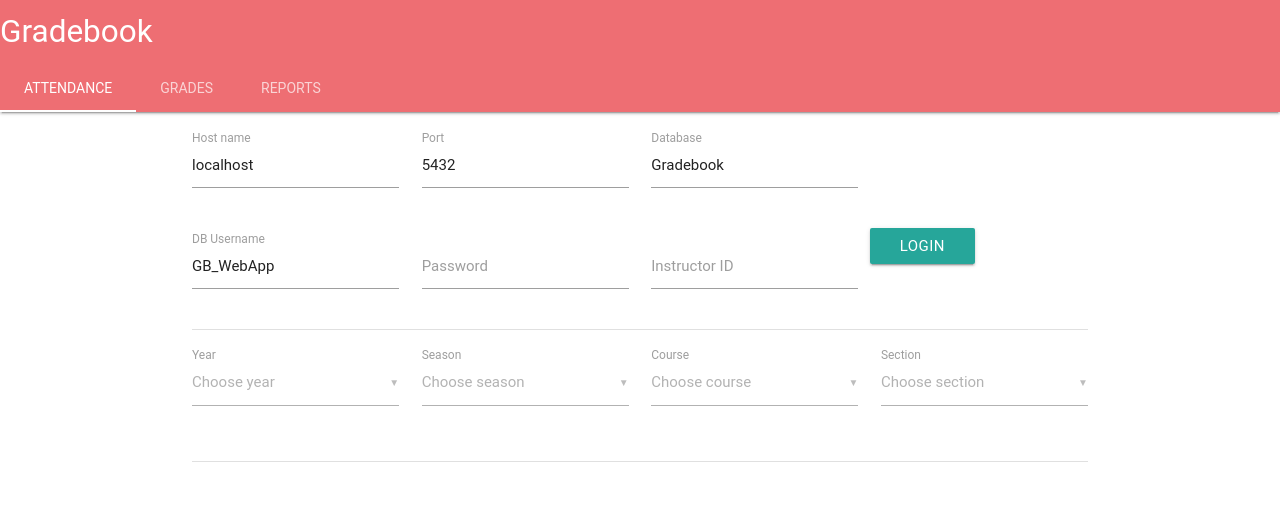
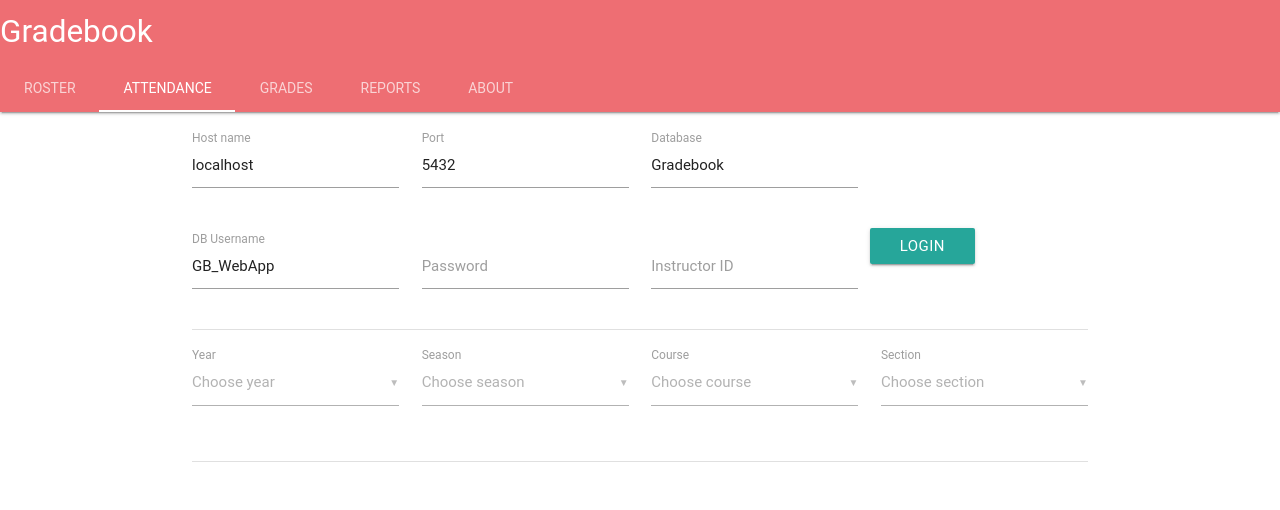
Before and after one commit to DASSL/Gradebook, a plain HTML site: page src/webapp/client/index.html in a window 1280 px wide. Drawn offline with nearby package versions, Linux system fonts and the light colour scheme; a web font is replaced by a local one.

Commit message:
Add placeholder "Roster" and "About" tabs
Add two additional tabs to the main navigation bar of the webapp. Both
tabs do not currently have any content.

The Roster tab will be the first tab selected after login, and will
display the class roster for a given section.

The About tab will always be enabled. A future revision may make this a
link rather than a tab.

```diff
--- a/src/webapp/client/index.html
+++ b/src/webapp/client/index.html
@@ -31,9 +31,13 @@ Currently, only attendance information will be served
 		</div>
 		<div class="nav-content">
 			<ul class="tabs tabs-transparent">
-				<li class="tab"><a href="#">Attendance</a></li>
+				<li class="tab disabled"><a href="#">Roster</a></li>
+				<li class="tab"><a href="#" class="active">Attendance</a></li>
+				<!--Attendance tab is marked active, as it's currently the only tab with content.
+				     Otherwise, the first tab would be automatically marked as active.-->
 				<li class="tab disabled"><a href="#">Grades</a></li>
 				<li class="tab disabled"><a href="#">Reports</a></li>
+				<li class="tab disabled"><a href="#">About</a></li>
 				<!--See http://materializecss.com/navbar.html#navbar-tabs for examples on
 					 how to (later) use tabs for navigation-->
 			</ul>
```
